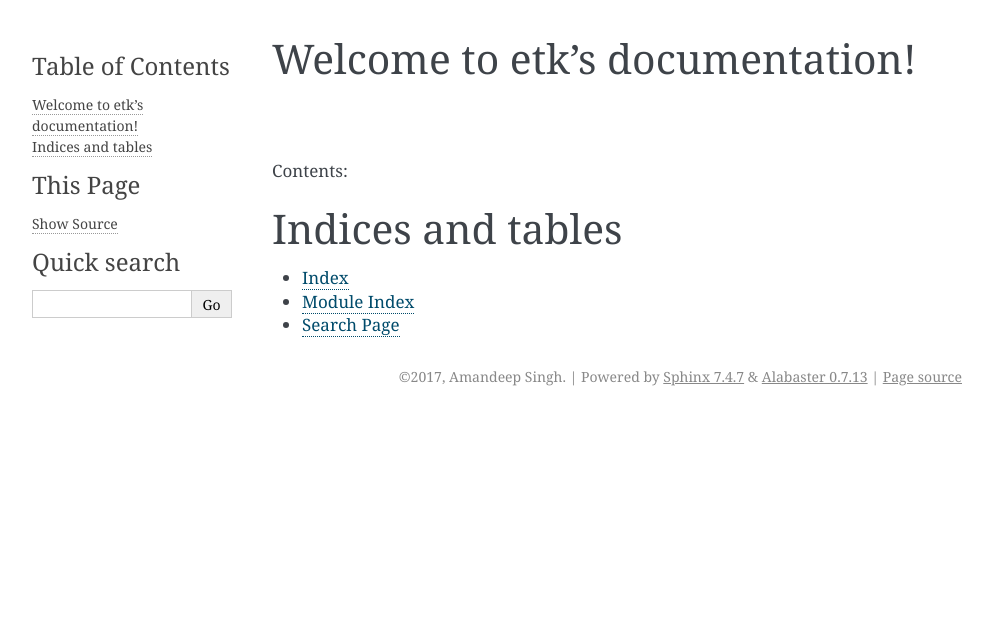
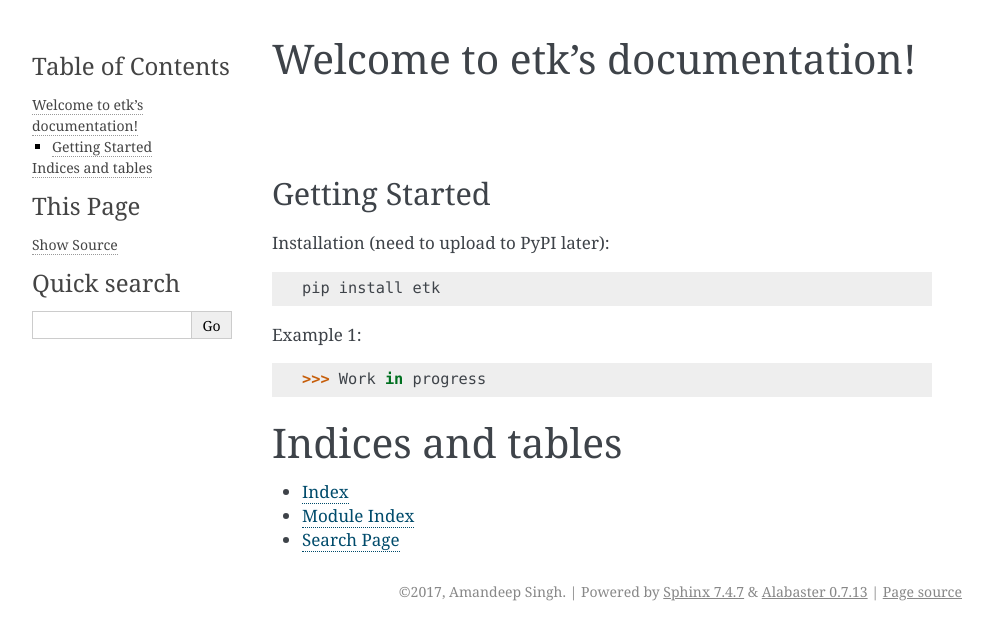
Before and after one commit to usc-isi-i2/etk, a Sphinx documentation site: the page built from docs/index.rst, in a window 1280 px wide. Shown: the top 640 px of the page, without its empty margins (148-1141 px from the left). Built offline with Sphinx 7.4.7, drawn with Linux system fonts in a browser that asks for light colours.

Commit message:
docs test

```diff
--- a/docs/index.rst
+++ b/docs/index.rst
@@ -6,10 +6,16 @@
 Welcome to etk's documentation!
 ===============================
 
-Contents:
+Getting Started
+---------------
 
-.. toctree::
-   :maxdepth: 2
+Installation (need to upload to PyPI later)::
+
+   pip install etk
+
+Example 1::
+
+   >>> Work in progress
 
 
 
```
